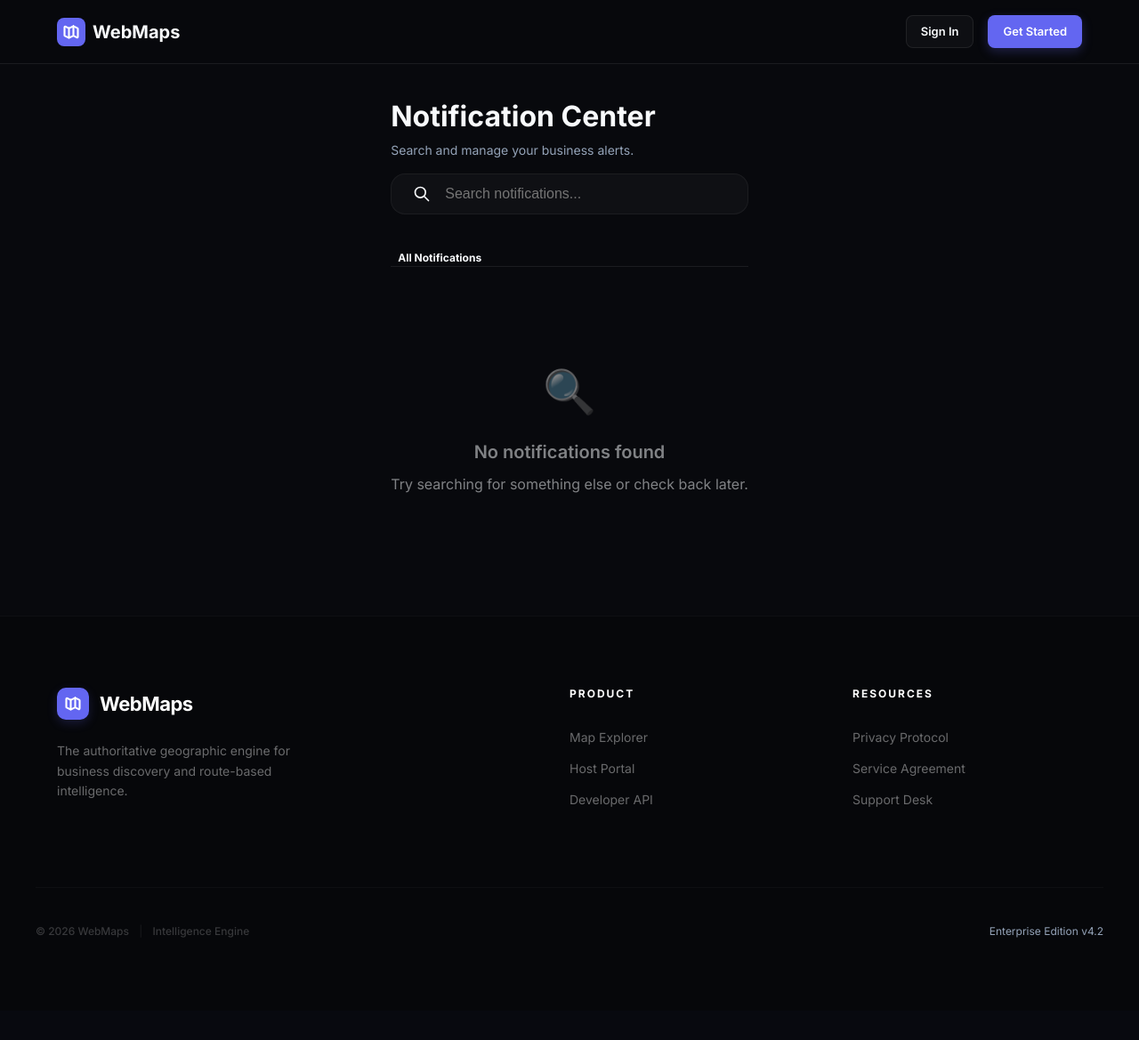
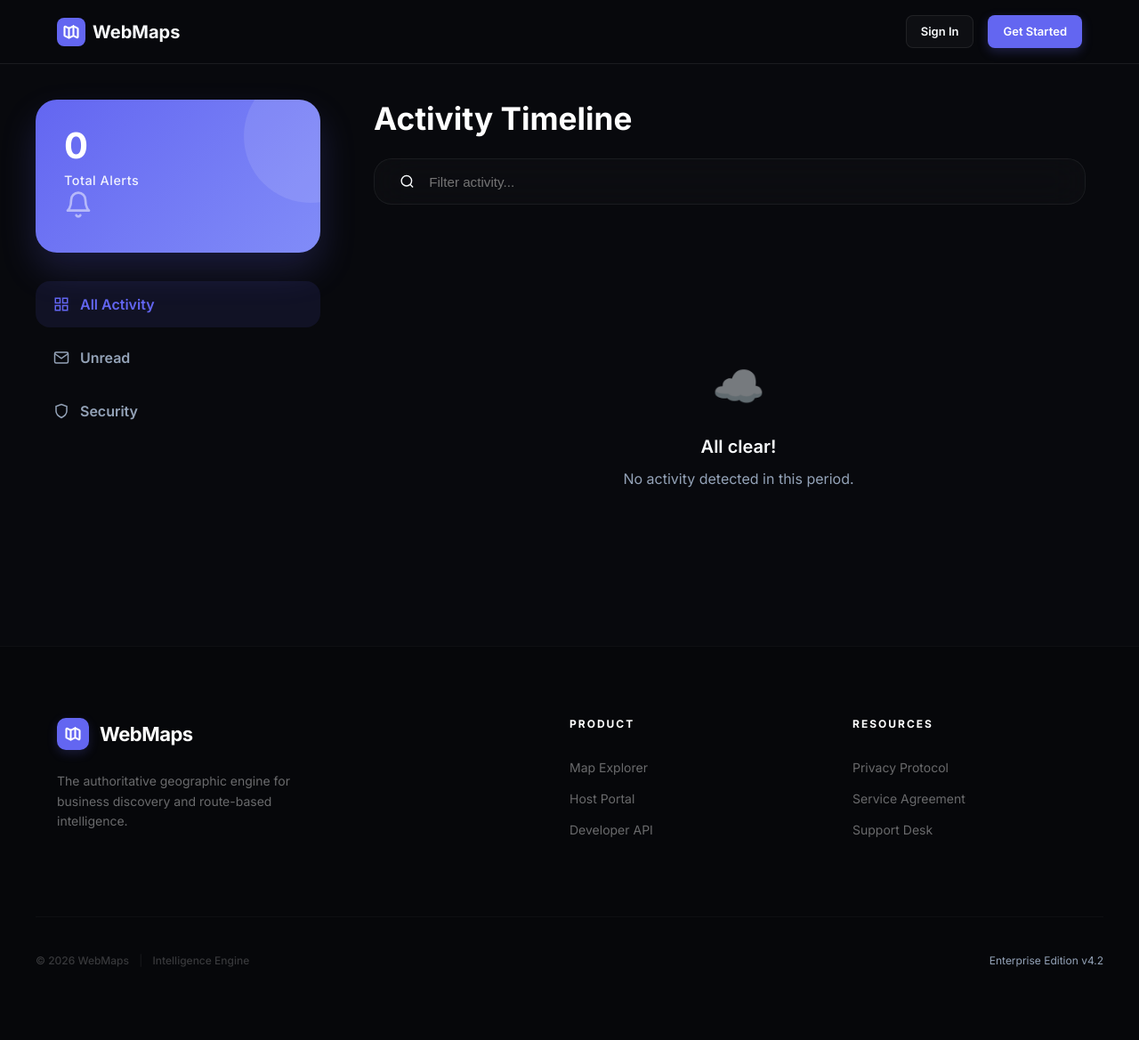
Before and after one commit to sureshdulupolai/WebMaps, a Django app: template templates/notifications/list.html in a window 1280 px wide. Shown: the whole page at 89% size. Before the commit the page ends 1054 px from the top, so only its background shows below. Run offline with Django 4.2, Linux system fonts and the light colour scheme; the template is opened without the code that fills it, so the values that code supplies are empty.

Commit message:
adding update on notifications UI

```diff
--- a/templates/notifications/list.html
+++ b/templates/notifications/list.html
@@ -1,215 +1,371 @@
 {% extends "base.html" %}
 {% load static %}
+
+{% block title %}Activity Center — WebMaps{% endblock %}
 
 {% block extra_css %}
 <style>
   :root {
-    --notif-unread: rgba(99, 102, 241, 0.1);
-    --notif-hover: rgba(255, 255, 255, 0.03);
+    --notif-primary: #6366f1;
+    --notif-bg: #0b0d11;
+    --notif-card: #161922;
+    --notif-border: rgba(255, 255, 255, 0.06);
   }
 
-  .notifications-container {
-    max-width: 900px;
-    margin: 40px auto;
-    padding: 0 20px;
+  .activity-center-wrapper {
+    width: 100%;
+    margin: 40px 0; /* Align left, not center */
+    padding: 0 40px; /* Consistent left padding */
+    display: grid;
+    grid-template-columns: 320px 1fr;
+    gap: 60px;
   }
 
-  .search-wrapper {
+  /* ─── LEFT SIDEBAR ─── */
+  .activity-sidebar {
+    position: sticky;
+    top: 100px;
+    height: fit-content;
+  }
+
+  .sidebar-stat-card {
+    background: linear-gradient(135deg, var(--notif-primary), #818cf8);
+    border-radius: 24px;
+    padding: 32px;
+    color: white;
+    margin-bottom: 32px;
+    box-shadow: 0 20px 40px rgba(99, 102, 241, 0.2);
+    position: relative;
+    overflow: hidden;
+  }
+
+  .sidebar-stat-card::after {
+    content: '';
+    position: absolute;
+    top: -20%;
+    right: -20%;
+    width: 150px;
+    height: 150px;
+    background: rgba(255, 255, 255, 0.1);
+    border-radius: 50%;
+  }
+
+  .stat-value { font-size: 2.5rem; font-weight: 800; line-height: 1; margin-bottom: 8px; }
+  .stat-label { font-size: 0.9rem; opacity: 0.9; font-weight: 500; letter-spacing: 0.5px; }
+
+  .filter-menu {
+    display: flex;
+    flex-direction: column;
+    gap: 8px;
+  }
+
+  .filter-item {
+    display: flex;
+    align-items: center;
+    gap: 12px;
+    padding: 14px 20px;
+    border-radius: 16px;
+    color: var(--text-secondary);
+    font-weight: 600;
+    transition: all 0.2s;
+    text-decoration: none;
+  }
+
+  .filter-item:hover {
     background: rgba(255, 255, 255, 0.03);
-    border: 1px solid rgba(255, 255, 255, 0.05);
-    border-radius: 16px;
-    padding: 12px 24px;
+    color: #fff;
+  }
+
+  .filter-item.active {
+    background: rgba(99, 102, 241, 0.1);
+    color: var(--notif-primary);
+  }
+
+  /* ─── MAIN FEED ─── */
+  .activity-feed-header {
+    margin-bottom: 48px;
+    display: flex;
+    flex-direction: column; /* Stack vertically */
+    align-items: flex-start;
+    gap: 24px;
+    width: 100%;
+  }
+
+  .activity-title {
+    font-size: 2.2rem;
+    font-weight: 800;
+    color: #fff;
+    margin: 0;
+  }
+
+  .search-bar-premium {
+    background: rgba(255, 255, 255, 0.02);
+    border: 1px solid var(--notif-border);
+    border-radius: 20px;
+    padding: 16px 28px;
     display: flex;
     align-items: center;
     gap: 16px;
+    width: 100%;
+    max-width: 800px; /* Increased width */
+    transition: all 0.4s cubic-bezier(0.165, 0.84, 0.44, 1);
+    backdrop-filter: blur(20px);
+  }
+
+  .search-bar-premium input {
+    background: transparent;
+    border: none;
+    color: white;
+    outline: none;
+    width: 100%;
+    font-size: 1rem;
+    text-align: left; /* Back to left alignment */
+  }
+
+  .search-bar-premium input::placeholder {
+    text-align: left;
+  }
+
+  .search-bar-premium:focus-within {
+    border-color: var(--notif-primary);
+    background: rgba(255, 255, 255, 0.05);
+    box-shadow: 0 0 0 4px rgba(99, 102, 241, 0.1);
+  }
+
+  .search-bar-premium input {
+    background: transparent;
+    border: none;
+    color: white;
+    outline: none;
+    width: 100%;
+    font-size: 0.95rem;
+  }
+
+  .timeline-container {
+    position: relative;
+    padding-left: 32px;
+  }
+
+  .timeline-container::before {
+    content: '';
+    position: absolute;
+    left: 7px;
+    top: 0;
+    bottom: 0;
+    width: 2px;
+    background: linear-gradient(to bottom, var(--notif-border), transparent);
+  }
+
+  .timeline-item {
+    position: relative;
     margin-bottom: 40px;
+  }
+
+  .timeline-dot {
+    position: absolute;
+    left: -32px;
+    top: 24px;
+    width: 16px;
+    height: 16px;
+    background: var(--notif-bg);
+    border: 3px solid var(--notif-border);
+    border-radius: 50%;
+    z-index: 2;
     transition: all 0.3s;
   }
 
-  .search-wrapper:focus-within {
-    background: rgba(255, 255, 255, 0.05);
-    border-color: var(--primary);
-    box-shadow: 0 0 20px rgba(99, 102, 241, 0.1);
+  .timeline-item.unread .timeline-dot {
+    border-color: var(--notif-primary);
+    box-shadow: 0 0 10px var(--notif-primary);
   }
 
-  .search-input {
-    background: transparent;
-    border: none;
-    color: white;
-    font-size: 1rem;
-    flex-grow: 1;
-    outline: none;
+  .activity-card {
+    background: var(--notif-card);
+    border: 1px solid var(--notif-border);
+    border-radius: 24px;
+    padding: 24px;
+    transition: all 0.3s cubic-bezier(0.4, 0, 0.2, 1);
+    display: flex;
+    gap: 20px;
+    cursor: default;
   }
 
-  .notif-header {
-    display: flex;
-    justify-content: space-between;
-    align-items: center;
-    margin-bottom: 24px;
-    padding: 0 8px;
+  .activity-card:hover {
+    transform: translateY(-4px);
+    border-color: rgba(99, 102, 241, 0.3);
+    box-shadow: 0 20px 40px rgba(0,0,0,0.4);
   }
 
-  .notif-card {
-    background: rgba(255, 255, 255, 0.02);
-    backdrop-filter: blur(10px);
-    border: 1px solid rgba(255, 255, 255, 0.05);
+  .item-icon-box {
+    width: 52px;
+    height: 52px;
     border-radius: 16px;
-    padding: 20px 24px;
-    margin-bottom: 12px;
-    transition: all 0.2s ease;
-    display: flex;
-    gap: 20px;
-    align-items: center;
-    position: relative;
-  }
-
-  .notif-card.unread {
-    background: rgba(99, 102, 241, 0.05);
-    border-left: 4px solid var(--primary);
-  }
-
-  .notif-card:hover {
-    background: rgba(255, 255, 255, 0.04);
-    border-color: rgba(255, 255, 255, 0.1);
-  }
-
-  .notif-icon {
-    width: 42px;
-    height: 42px;
-    border-radius: 12px;
     background: rgba(255, 255, 255, 0.03);
     display: grid;
     place-items: center;
-    color: var(--primary);
+    color: var(--notif-primary);
     flex-shrink: 0;
   }
 
-  .notif-content {
-    flex-grow: 1;
-    min-width: 0;
+  .item-content { flex-grow: 1; }
+  .item-meta { display: flex; align-items: center; gap: 12px; margin-bottom: 8px; }
+  .item-tag {
+    font-size: 10px;
+    font-weight: 800;
+    text-transform: uppercase;
+    letter-spacing: 1px;
+    padding: 2px 8px;
+    border-radius: 6px;
+    background: rgba(99, 102, 241, 0.1);
+    color: var(--notif-primary);
+  }
+  .item-time { font-size: 12px; color: var(--text-muted); }
+
+  .item-message {
+    font-size: 1rem;
+    color: #fff;
+    line-height: 1.5;
+    margin-bottom: 16px;
   }
 
-  .notif-message {
-    font-size: 0.95rem;
-    color: var(--text-primary);
-    margin-bottom: 4px;
-    white-space: nowrap;
-    overflow: hidden;
-    text-overflow: ellipsis;
-  }
-
-  .notif-card:hover .notif-message {
-    white-space: normal;
-  }
-
-  .notif-time {
-    font-size: 0.8rem;
-    color: var(--text-secondary);
-  }
-
-  .notif-actions {
+  .item-actions {
     display: flex;
     gap: 12px;
-    opacity: 0;
+    opacity: 0.4;
     transition: opacity 0.2s;
   }
 
-  .notif-card:hover .notif-actions {
-    opacity: 1;
-  }
+  .activity-card:hover .item-actions { opacity: 1; }
 
-  .action-btn {
-    width: 36px;
-    height: 36px;
-    border-radius: 10px;
-    background: rgba(255, 255, 255, 0.05);
-    display: grid;
-    place-items: center;
+  .action-pill {
+    padding: 6px 16px;
+    border-radius: 100px;
+    background: rgba(255, 255, 255, 0.04);
+    border: 1px solid rgba(255, 255, 255, 0.06);
     color: var(--text-secondary);
+    font-size: 12px;
+    font-weight: 600;
     cursor: pointer;
-    border: none;
     transition: all 0.2s;
   }
 
-  .action-btn:hover {
-    background: rgba(255, 255, 255, 0.1);
-    color: white;
+  .action-pill:hover {
+    background: var(--notif-primary);
+    color: #fff;
+    border-color: var(--notif-primary);
   }
 
-  .action-btn.delete:hover {
-    background: rgba(239, 68, 68, 0.1);
-    color: #ef4444;
+  .action-pill.danger:hover {
+    background: #ef4444;
+    border-color: #ef4444;
   }
 
   .empty-state {
     text-align: center;
-    padding: 80px 0;
+    padding: 120px 0;
+    width: 100%;
+    display: flex;
+    flex-direction: column;
+    align-items: center;
+    justify-content: center;
+    color: var(--text-secondary);
+  }
+
+  .empty-icon-wrap {
+    font-size: 3rem;
+    margin-bottom: 20px;
     opacity: 0.5;
+  }
+
+  /* ─── RESPONSIVE ─── */
+  @media (max-width: 992px) {
+    .activity-center-wrapper { grid-template-columns: 1fr; }
+    .activity-sidebar { position: static; }
+    .sidebar-stat-card { display: flex; align-items: center; justify-content: space-between; padding: 24px; }
+    .stat-value { font-size: 1.8rem; margin: 0; }
   }
 </style>
 {% endblock %}
 
 {% block content %}
-<div class="notifications-container">
-  <div class="mb-10">
-    <h1 class="h2 mb-2">Notification Center</h1>
-    <p class="text-sm text-secondary">Search and manage your business alerts.</p>
+<div class="activity-center-wrapper">
+
+  <!-- Sidebar Panel -->
+  <aside class="activity-sidebar">
+    <div class="sidebar-stat-card">
+      <div>
+        <div class="stat-value">{{ notifications|length }}</div>
+        <div class="stat-label">Total Alerts</div>
+      </div>
+      <svg xmlns="http://www.w3.org/2000/svg" width="32" height="32" viewBox="0 0 24 24" fill="none" stroke="currentColor" stroke-width="2" stroke-linecap="round" stroke-linejoin="round" style="opacity:0.5;"><path d="M18 8A6 6 0 0 0 6 8c0 7-3 9-3 9h18s-3-2-3-9"></path><path d="M13.73 21a2 2 0 0 1-3.46 0"></path></svg>
     </div>
 
-  <form method="GET" action="{% url 'notifications:page' %}" class="search-wrapper">
-    <svg xmlns="http://www.w3.org/2000/svg" width="20" height="20" fill="none" viewBox="0 0 24 24" stroke="currentColor" stroke-width="2">
-      <path stroke-linecap="round" stroke-linejoin="round" d="M21 21l-6-6m2-5a7 7 0 11-14 0 7 7 0 0114 0z" />
-    </svg>
-    <input type="text" name="q" value="{{ query }}" class="search-input" placeholder="Search notifications...">
-    {% if query %}
-    <a href="{% url 'notifications:page' %}" class="btn-text text-xs">Clear Search</a>
+    <nav class="filter-menu">
+      <a href="?type=all" class="filter-item {% if not request.GET.type or request.GET.type == 'all' %}active{% endif %}">
+        <svg xmlns="http://www.w3.org/2000/svg" width="18" height="18" viewBox="0 0 24 24" fill="none" stroke="currentColor" stroke-width="2"><rect x="3" y="3" width="7" height="7"></rect><rect x="14" y="3" width="7" height="7"></rect><rect x="14" y="14" width="7" height="7"></rect><rect x="3" y="14" width="7" height="7"></rect></svg>
+        All Activity
+      </a>
+      <a href="?type=unread" class="filter-item {% if request.GET.type == 'unread' %}active{% endif %}">
+        <svg xmlns="http://www.w3.org/2000/svg" width="18" height="18" viewBox="0 0 24 24" fill="none" stroke="currentColor" stroke-width="2"><path d="M4 4h16c1.1 0 2 .9 2 2v12c0 1.1-.9 2-2 2H4c-1.1 0-2-.9-2-2V6c0-1.1.9-2 2-2z"></path><polyline points="22,6 12,13 2,6"></polyline></svg>
+        Unread
+      </a>
+      <a href="?type=security" class="filter-item {% if request.GET.type == 'security' %}active{% endif %}">
+        <svg xmlns="http://www.w3.org/2000/svg" width="18" height="18" viewBox="0 0 24 24" fill="none" stroke="currentColor" stroke-width="2"><path d="M12 22s8-4 8-10V5l-8-3-8 3v7c0 6 8 10 8 10z"></path></svg>
+        Security
+      </a>
+    </nav>
+  </aside>
+
+  <!-- Main Feed Area -->
+  <main class="activity-feed-area">
+    <header class="activity-feed-header">
+      <h1 class="activity-title">Activity Timeline</h1>
+
+      <form method="GET" class="search-bar-premium">
+        {% if request.GET.type %}
+          <input type="hidden" name="type" value="{{ request.GET.type }}">
         {% endif %}
+        <svg xmlns="http://www.w3.org/2000/svg" width="18" height="18" viewBox="0 0 24 24" fill="none" stroke="currentColor" stroke-width="2"><circle cx="11" cy="11" r="8"></circle><line x1="21" y1="21" x2="16.65" y2="16.65"></line></svg>
+        <input type="text" name="q" placeholder="Filter activity..." value="{{ query|default:'' }}">
       </form>
+    </header>
 
-  <div class="notif-header">
-    <span class="text-xs font-weight-bold opacity-50 uppercase letter-spacing-1">
-      {% if query %}Search Results for "{{ query }}"{% else %}All Notifications{% endif %}
-    </span>
     {% if notifications %}
-    <button id="mark-all-read-btn" class="btn-text text-xs text-primary font-weight-bold">Mark all read</button>
+    <div class="timeline-container">
+      {% for n in notifications %}
+      <div class="timeline-item {% if not n.is_read %}unread{% endif %}" id="notif-{{ n.id }}">
+        <div class="timeline-dot"></div>
+        <article class="activity-card">
+          <div class="item-icon-box">
+             <svg xmlns="http://www.w3.org/2000/svg" width="22" height="22" viewBox="0 0 24 24" fill="none" stroke="currentColor" stroke-width="2"><path d="M15 17h5l-1.405-1.405A2.032 2.032 0 0118 14.158V11a6.002 6.002 0 00-4-5.659V5a2 2 0 10-4 0v.341C7.67 6.165 6 8.388 6 11v3.159c0 .538-.214 1.055-.595 1.436L4 17h5m6 0v1a3 3 0 11-6 0v-1m6 0H9"></path></svg>
+          </div>
+          <div class="item-content">
+            <div class="item-meta">
+              <span class="item-tag">System Alert</span>
+              <span class="item-time">{{ n.created_at|timesince }} ago</span>
+            </div>
+            <div class="item-message">{{ n.message }}</div>
+            <div class="item-actions">
+              {% if not n.is_read %}
+              <button class="action-pill" onclick="markAsRead('{{ n.id }}')">Mark as Read</button>
               {% endif %}
-  </div>
-
-  <div class="notif-list">
-    {% for n in notifications %}
-    <div class="notif-card {% if not n.is_read %}unread{% endif %}" id="notif-{{ n.id }}">
-      <div class="notif-icon">
-        <svg xmlns="http://www.w3.org/2000/svg" width="20" height="20" fill="none" viewBox="0 0 24 24" stroke="currentColor" stroke-width="2">
-          <path stroke-linecap="round" stroke-linejoin="round" d="M15 17h5l-1.405-1.405A2.032 2.032 0 0118 14.158V11a6.002 6.002 0 00-4-5.659V5a2 2 0 10-4 0v.341C7.67 6.165 6 8.388 6 11v3.159c0 .538-.214 1.055-.595 1.436L4 17h5m6 0v1a3 3 0 11-6 0v-1m6 0H9" />
-        </svg>
-      </div>
-      <div class="notif-content">
-        <div class="notif-message">{{ n.message }}</div>
-        <div class="notif-time">{{ n.created_at|timesince }} ago</div>
-      </div>
-      <div class="notif-actions">
-        {% if not n.is_read %}
-        <button class="action-btn" onclick="markAsRead('{{ n.id }}')" title="Mark as Read">
-          <svg xmlns="http://www.w3.org/2000/svg" width="18" height="18" fill="none" viewBox="0 0 24 24" stroke="currentColor" stroke-width="2">
-            <path stroke-linecap="round" stroke-linejoin="round" d="M5 13l4 4L19 7" />
-          </svg>
-        </button>
-        {% endif %}
-        <button class="action-btn delete" onclick="deleteNotification('{{ n.id }}')" title="Delete">
-          <svg xmlns="http://www.w3.org/2000/svg" width="18" height="18" fill="none" viewBox="0 0 24 24" stroke="currentColor" stroke-width="2">
-            <path stroke-linecap="round" stroke-linejoin="round" d="M19 7l-.867 12.142A2 2 0 0116.138 21H7.862a2 2 0 01-1.995-1.858L5 7m5 4v6m4-6v6m1-10V4a1 1 0 00-1-1h-4a1 1 0 00-1 1v3M4 7h16" />
-          </svg>
-        </button>
+              <button class="action-pill danger" onclick="deleteNotification('{{ n.id }}')">Dismiss</button>
             </div>
           </div>
-    {% empty %}
-    <div class="empty-state">
-      <span style="font-size: 3rem; display: block; margin-bottom: 20px;">🔍</span>
-      <h3>No notifications found</h3>
-      <p>Try searching for something else or check back later.</p>
+        </article>
       </div>
       {% endfor %}
     </div>
+    {% else %}
+    <div class="empty-state">
+      <div class="empty-icon-wrap">☁️</div>
+      <h3>All clear!</h3>
+      <p>No activity detected in this period.</p>
+    </div>
+    {% endif %}
+
+  </main>
+
 </div>
 {% endblock %}
 
@@ -222,17 +378,17 @@
         headers: { 'X-CSRFToken': '{{ csrf_token }}' }
       });
       if (response.ok) {
-        const card = document.getElementById(`notif-${id}`);
-        card.classList.remove('unread');
-        const readBtn = card.querySelector('.action-btn:not(.delete)');
+        const item = document.getElementById(`notif-${id}`);
+        item.classList.remove('unread');
+        const readBtn = item.querySelector('.action-pill:not(.danger)');
         if (readBtn) readBtn.remove();
-        updateGlobalBadge();
+        if (window.fetchNotifications) window.fetchNotifications();
       }
     } catch (err) { console.error(err); }
   }
 
   async function deleteNotification(id) {
-    const confirmed = await Modal.confirm('Are you sure you want to delete this notification? This action cannot be undone.', 'Delete Notification');
+    const confirmed = await Modal.confirm('Dismiss this activity from your timeline?', 'Dismiss Alert');
     if (!confirmed) return;
 
     try {
@@ -241,42 +397,16 @@
         headers: { 'X-CSRFToken': '{{ csrf_token }}' }
       });
       if (response.ok) {
-        const card = document.getElementById(`notif-${id}`);
-        card.style.opacity = '0';
-        card.style.transform = 'translateX(20px)';
+        const item = document.getElementById(`notif-${id}`);
+        item.style.opacity = '0';
+        item.style.transform = 'scale(0.9)';
         setTimeout(() => {
-            card.remove();
-            if (document.querySelectorAll('.notif-card').length === 0) location.reload();
+            item.remove();
+            if (document.querySelectorAll('.timeline-item').length === 0) location.reload();
         }, 300);
-        updateGlobalBadge();
+        if (window.fetchNotifications) window.fetchNotifications();
       }
     } catch (err) { console.error(err); }
   }
-
-  async function updateGlobalBadge() {
-    // Dispatch event or call a global function to sync navbar badge
-    if (window.fetchNotifications) window.fetchNotifications();
-  }
-
-  const markAllBtn = document.getElementById('mark-all-read-btn');
-  if (markAllBtn) {
-    markAllBtn.onclick = async () => {
-      try {
-        const response = await fetch('/notifications/mark-read/', {
-          method: 'POST',
-          headers: { 'X-CSRFToken': '{{ csrf_token }}' }
-        });
-        if (response.ok) {
-          document.querySelectorAll('.notif-card.unread').forEach(card => {
-            card.classList.remove('unread');
-            const btn = card.querySelector('.action-btn:not(.delete)');
-            if (btn) btn.remove();
-          });
-          markAllBtn.remove();
-          updateGlobalBadge();
-        }
-      } catch (err) { console.error(err); }
-    };
-  }
 </script>
 {% endblock %}
```
Also changed, not shown: 1 other file. Lines whose indentation alone changed are shown as unchanged.
